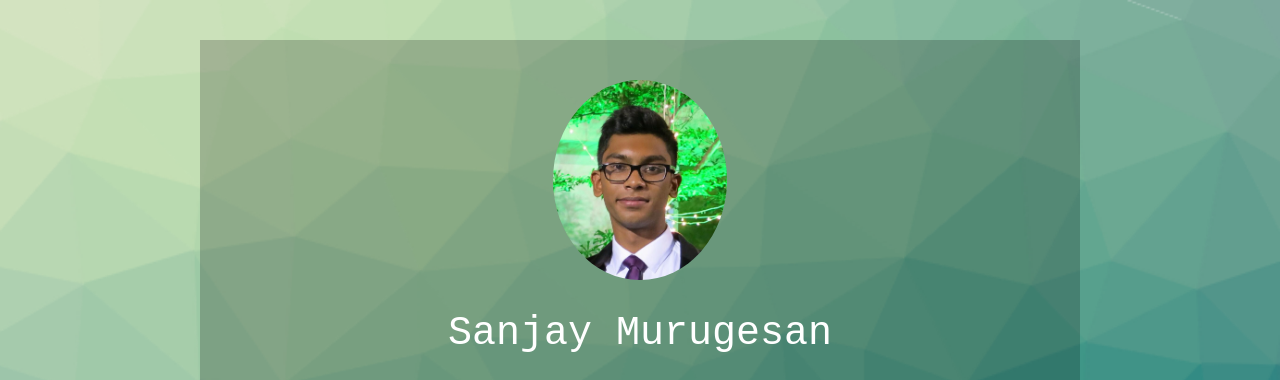
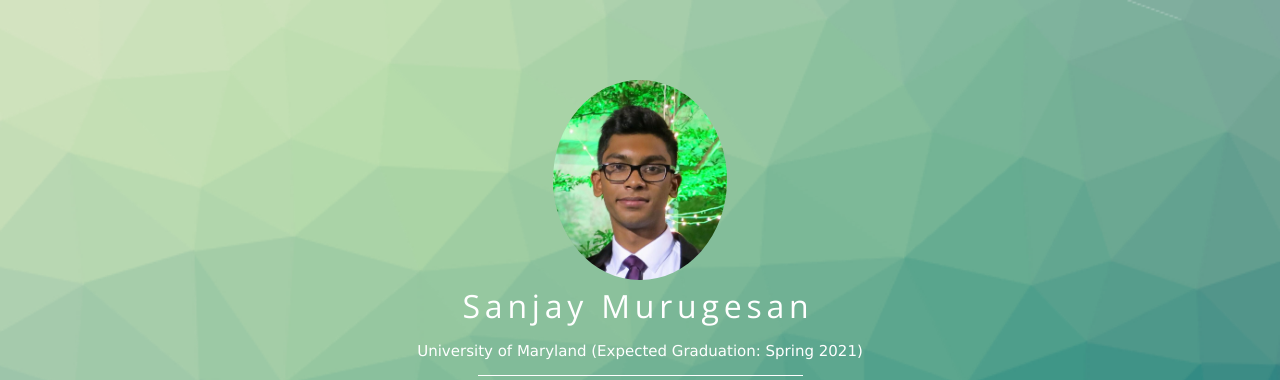
Before and after one commit to sanjaymurugesan/sanjaymurugesan.github.io, a plain HTML site: page index.html in a window 1280 px wide. Shown: the top 380 px of the page. Drawn offline with nearby package versions, Linux system fonts and the light colour scheme.

Commit message:
Typewriter effect

```diff
--- a/css/master.css
+++ b/css/master.css
@@ -17,7 +17,6 @@
   .prof-box {
 	  width: 800px;
 	  height: 500px;
-	  background: rgba(0,0,0,0.2);
 	  padding: 40px;
 	  color: white;
 	  margin: 0 auto;
@@ -30,17 +29,29 @@
 	  border-radius: 50%;
 	  height: 200px;
   }
+	/* typewriter effect from Geoff Graham - https://css-tricks.com/snippets/css/typewriter-effect/ */
+	.typewriter h1 {
+		overflow: hidden; /* Ensures the content is not revealed until the animation */
+		border-right: .15em solid transparent; /* The typwriter cursor */
+		white-space: nowrap; /* Keeps the content on a single line */
+		margin: 0 auto; /* Gives that scrolling effect as the typing happens */
+		letter-spacing: .15em; /* Adjust as needed */
+		animation:
+			typing 3.5s steps(40, end),
+			blink-caret .75s step-end 2;
+	}
 
-  h1 {
-		font: 100px trebuchet, monospace;
-		position: static;
-		left: 25px;
-		top: 225px;
-	  font-weight: 100;
-	  letter-spacing: 10;
-	  font-size: 40px;
-	  display: block;
-  }
+	/* The typing effect */
+	@keyframes typing {
+		from { width: 0 }
+		to { width: 100% }
+	}
+
+	/* The typewriter cursor effect */
+	@keyframes blink-caret {
+		from, to { border-color: transparent }
+		50% { border-color: orange; }
+	}
 
   p {
 		font: 15px verdana, serif;
--- a/index.html
+++ b/index.html
@@ -13,8 +13,10 @@
 
     <div class="prof-box">
     <img src="images/prof-pic.jpg" class="prof-pic">
+    <div class = "typewriter">
+    <h1>Sanjay Murugesan</h1>
+</div>
 
-    <h1>Sanjay Murugesan</h1>
 	<p>University of Maryland (Expected Graduation: Spring 2021)</p>
 	<div class="line-break"></div>
 	<p>
```
